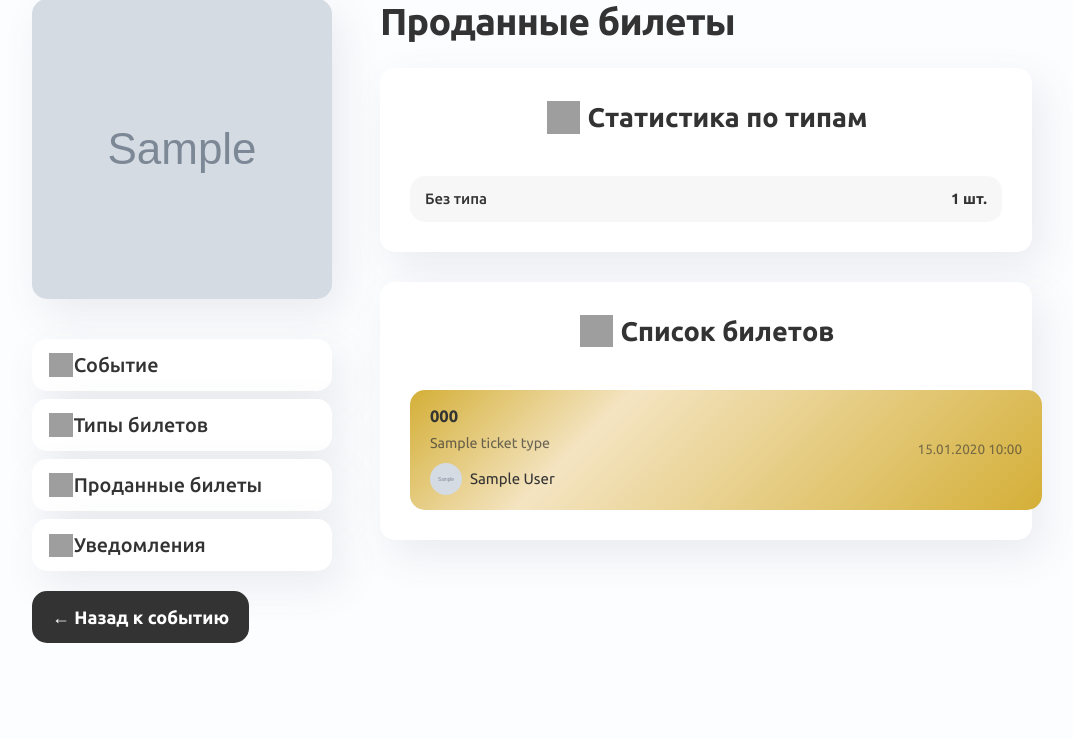
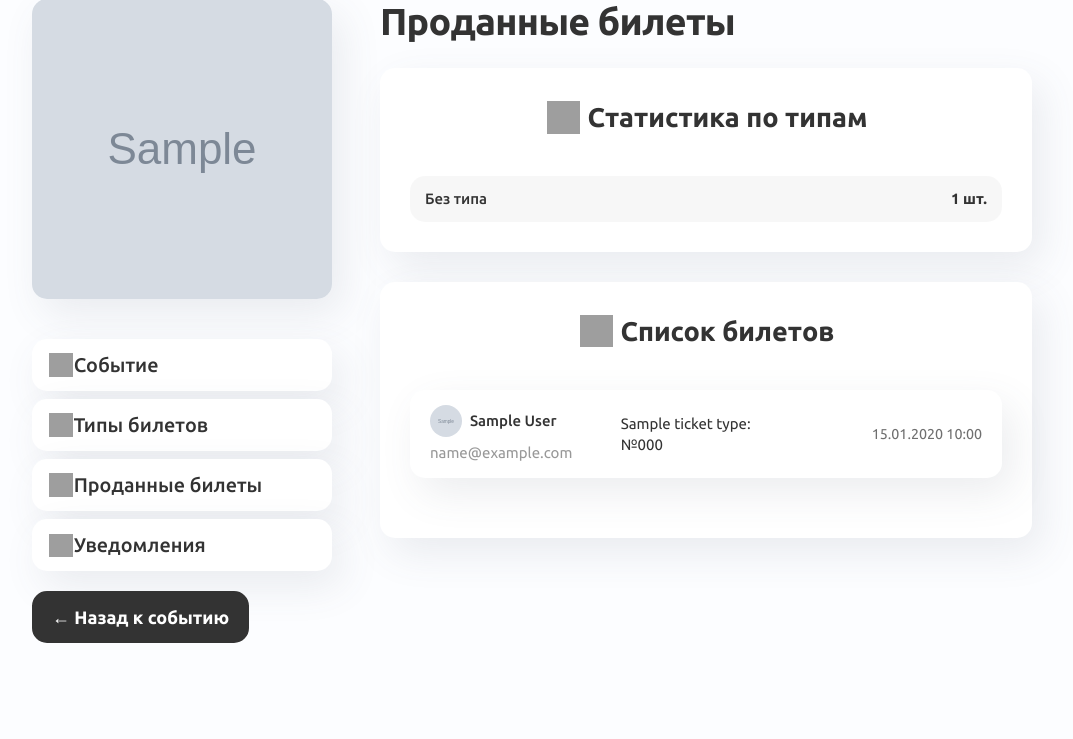
Before and after one commit to vas3k/events.vas3k.club, a Django app: template templates/events/edit/tickets-sold.html in a window 1280 px wide. Shown: the part 158-897 px from the top of the page, without its empty margins (108-1181 px from the left). Run offline with Django 5.2, Linux system fonts and the light colour scheme; the template is opened without the code that fills it: most values are stand-ins (such as "Sample title", 1, 10 or a date in 2020); grey boxes marked "Sample" are stand-in pictures; parts of the project's set-up code (start-up, migrations or seed data) failed here and were passed over; grey boxes are pictures that could not be loaded.

Commit message:
feat: better ticket sold table

```diff
--- a/static/css/events.css
+++ b/static/css/events.css
@@ -27,7 +27,7 @@
 
 .event-image:hover {
     transform: translateY(-2px);
-            box-shadow: 0 8px 16px -2px rgba(9,30,66,.35), 0 0 0 1px rgba(9,30,66,.18);
+    box-shadow: 0 8px 16px -2px rgba(9, 30, 66, .35), 0 0 0 1px rgba(9, 30, 66, .18);
 }
 
 .event-managers {
@@ -138,7 +138,7 @@
 .ticket-type-selectable:has(.ticket-type-checkbox:checked),
 .ticket-type-selectable.ticket-type-selected {
     transform: translateY(-2px);
-            box-shadow: 0 8px 16px -2px rgba(9,30,66,.35), 0 0 0 1px rgba(9,30,66,.18);
+    box-shadow: 0 8px 16px -2px rgba(9, 30, 66, .35), 0 0 0 1px rgba(9, 30, 66, .18);
 }
 
 .ticket-type-right {
@@ -208,9 +208,7 @@
     text-align: center;
 }
 
-.event-unauthenticated {
-
-}
+.event-unauthenticated {}
 
 .event-banned {
     font-size: 120%;
@@ -288,7 +286,7 @@
 
 .event-edit-menu-item:hover {
     transform: translateY(-2px);
-            box-shadow: 0 8px 16px -2px rgba(9,30,66,.35), 0 0 0 1px rgba(9,30,66,.18);
+    box-shadow: 0 8px 16px -2px rgba(9, 30, 66, .35), 0 0 0 1px rgba(9, 30, 66, .18);
 }
 
 .event-edit-menu-item.active {
@@ -380,77 +378,46 @@
     color: var(--text-color);
 }
 
-.tickets-list {
+.ticket-table {
     display: flex;
     flex-direction: column;
-    gap: 12px;
+    gap: 5px;
     margin-top: 20px;
 }
 
-.ticket-item {
+    .ticket-table-row {
         display: flex;
-    justify-content: space-between;
         align-items: center;
+        gap: 20px;
         padding: 15px 20px;
-    background-color: rgba(0, 0, 0, 0.03);
-    border-radius: var(--button-border-radius);
-    transition: all 0.2s ease;
+        background-color: var(--block-bg-color);
+        transition: background-color 0.2s ease;
     }
 
-    .ticket-item:hover {
-        background-color: rgba(0, 0, 0, 0.05);
-        transform: translateX(4px);
+    .ticket-table-cell {
+        flex: 1;
+        display: flex;
+        flex-direction: column;
+        gap: 5px;
     }
 
-    .ticket-item-info {
-        display: flex;
-        flex-direction: column;
-        gap: 8px;
-        flex: 1;
+    .ticket-table-cell-date {
+        text-align: right;
+        opacity: 0.7;
+        font-size: 95%;
+        white-space: nowrap;
     }
 
-    .ticket-item-code {
-        font-weight: 600;
-        font-size: 110%;
-    }
-
-    .ticket-item-type {
-        opacity: 0.7;
-        font-size: 95%;
-    }
-
-    .ticket-item-user {
+    .ticket-table-user {
         display: flex;
         align-items: center;
         gap: 8px;
-        margin-top: 4px;
+        font-weight: 500;
     }
 
-        .ticket-item-user .avatar {
+    .ticket-table-user .avatar {
         width: 32px;
         height: 32px;
-        }
-
-    .ticket-item-email {
-        opacity: 0.7;
-        font-size: 95%;
-    }
-
-    .ticket-item-date {
-        opacity: 0.6;
-        font-size: 90%;
-        white-space: nowrap;
-    }
-
-        @media only screen and (max-width : 600px) {
-            .ticket-item {
-                flex-direction: column;
-                align-items: flex-start;
-            }
-
-            .ticket-item-date {
-                margin-top: 8px;
-            }
     }
 
 /* Subscriptions List Styles */
--- a/templates/events/edit/tickets-sold.html
+++ b/templates/events/edit/tickets-sold.html
@@ -20,23 +20,31 @@
     {% if tickets %}
         <div class="block">
             <div class="block-header">💎 Список билетов</div>
-            <div class="tickets-list">
+            <div class="ticket-table">
                 {% for ticket in tickets %}
-                    <div class="ticket-item">
-                        <div class="ticket-item-info">
-                            <div class="ticket-item-code">{{ ticket.code }}</div>
-                            <div class="ticket-item-type">{{ ticket.ticket_type.name }}</div>
+                    <a href="{{ ticket.user.profile_url }}" target="_blank">
+                        <div class="block block-clickable ticket-table-row">
+                            <div class="ticket-table-cell">
                                 {% if ticket.user %}
-                                <div class="ticket-item-user">
+                                    <div class="ticket-table-user">
                                         <span class="avatar" style="background-image: url('{{ ticket.user.avatar }}');"></span>
                                         <span>{{ ticket.user.full_name }}</span>
                                     </div>
-                            {% elif ticket.customer_email %}
-                                <div class="ticket-item-email">{{ ticket.customer_email }}</div>
+                                {% endif %}
+                                {% if ticket.customer_email %}
+                                    <div style="opacity: 0.5;">{{ ticket.customer_email }}</div>
+                                {% elif not ticket.user %}
+                                    <div style="opacity: 0.5;">—</div>
                                 {% endif %}
                             </div>
-                        <div class="ticket-item-date">{{ ticket.created_at|date:"d.m.Y H:i" }}</div>
+                            <div class="ticket-table-cell">
+                                {{ ticket.ticket_type.name }}: №{{ ticket.code }}
                             </div>
+                            <div class="ticket-table-cell ticket-table-cell-date">
+                                {{ ticket.created_at|date:"d.m.Y H:i" }}
+                            </div>
+                        </div>
+                    </a>
                 {% endfor %}
             </div>
         </div>
```
Also changed, not shown: templates/events/edit/event.html (+16 -0 lines). Lines whose indentation alone changed are shown as unchanged.
